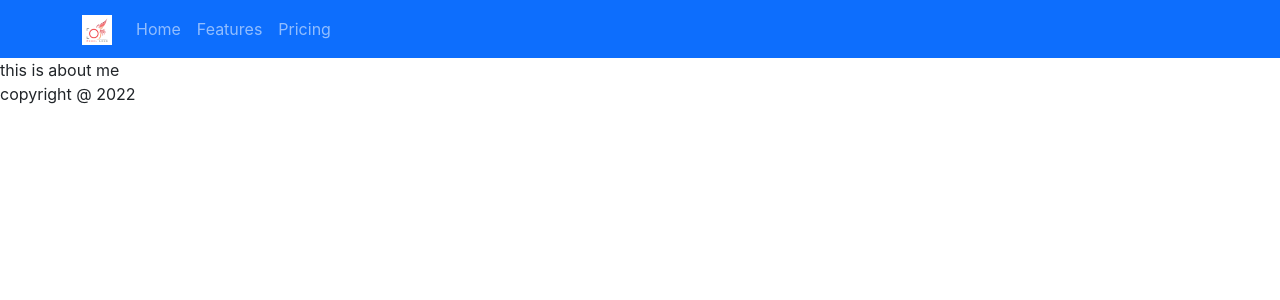
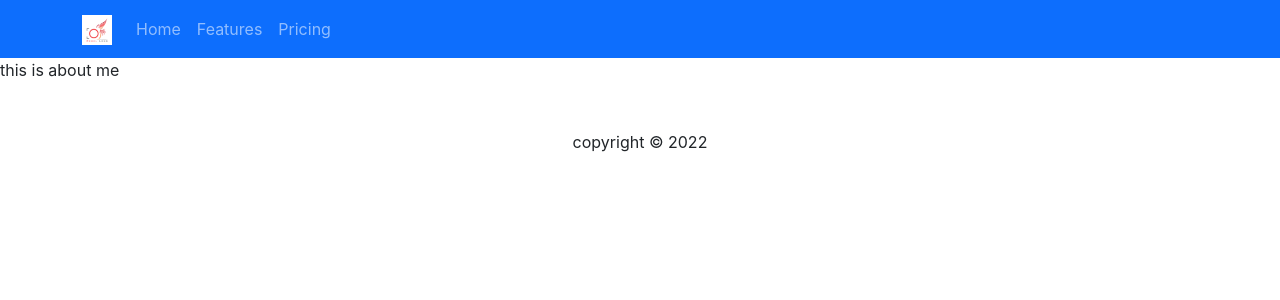
Before and after one commit to raju120405/Digital-studio--independent-service-provider, a React (Create React App) app: page /about in a window 1280 px wide. Shown: the top 300 px of the page. Built offline with nearby package versions, Linux system fonts and the light colour scheme.

Commit message:
daynamic year on footer

```diff
--- a/src/Pages/Shared/Footer/Footer.js
+++ b/src/Pages/Shared/Footer/Footer.js
@@ -1,9 +1,11 @@
 import React from 'react';
 
 const Footer = () => {
+  const today  = new Date();
+  const year= today.getFullYear()
     return (
-        <footer>
-          <p>copyright @ 2022</p>
+        <footer className='text-center mt-5'>
+          <p>copyright © {year}</p>
         </footer>
     );
 };
```
